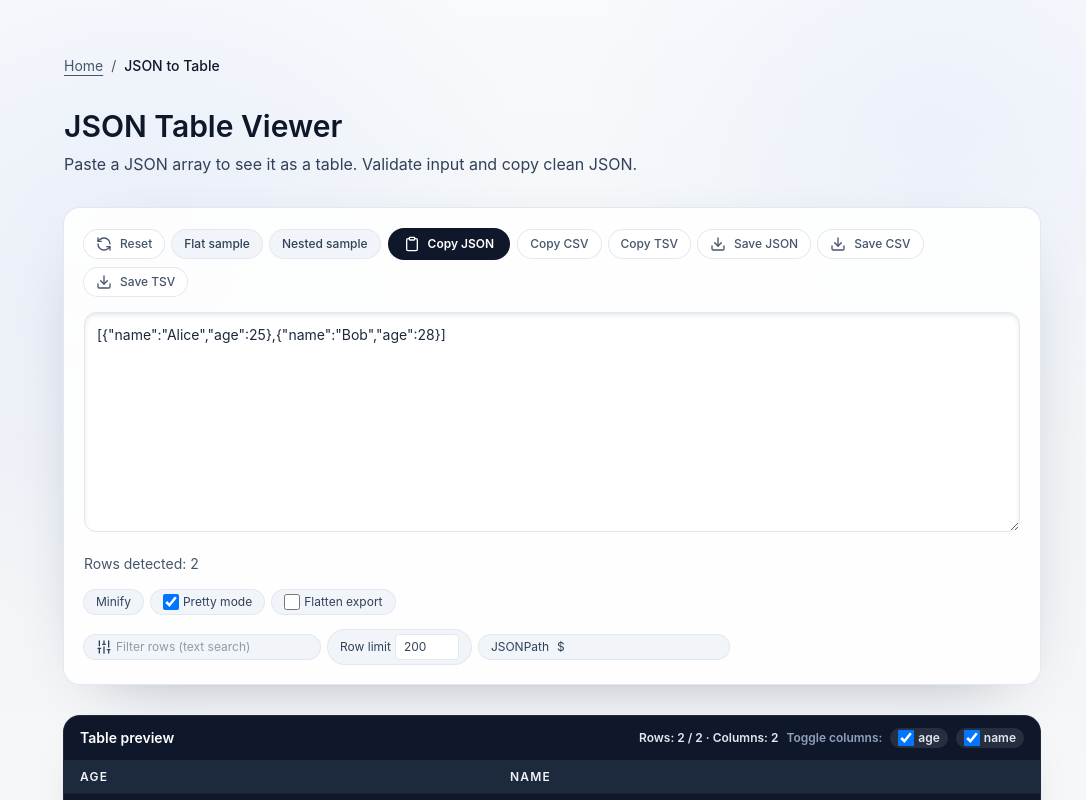
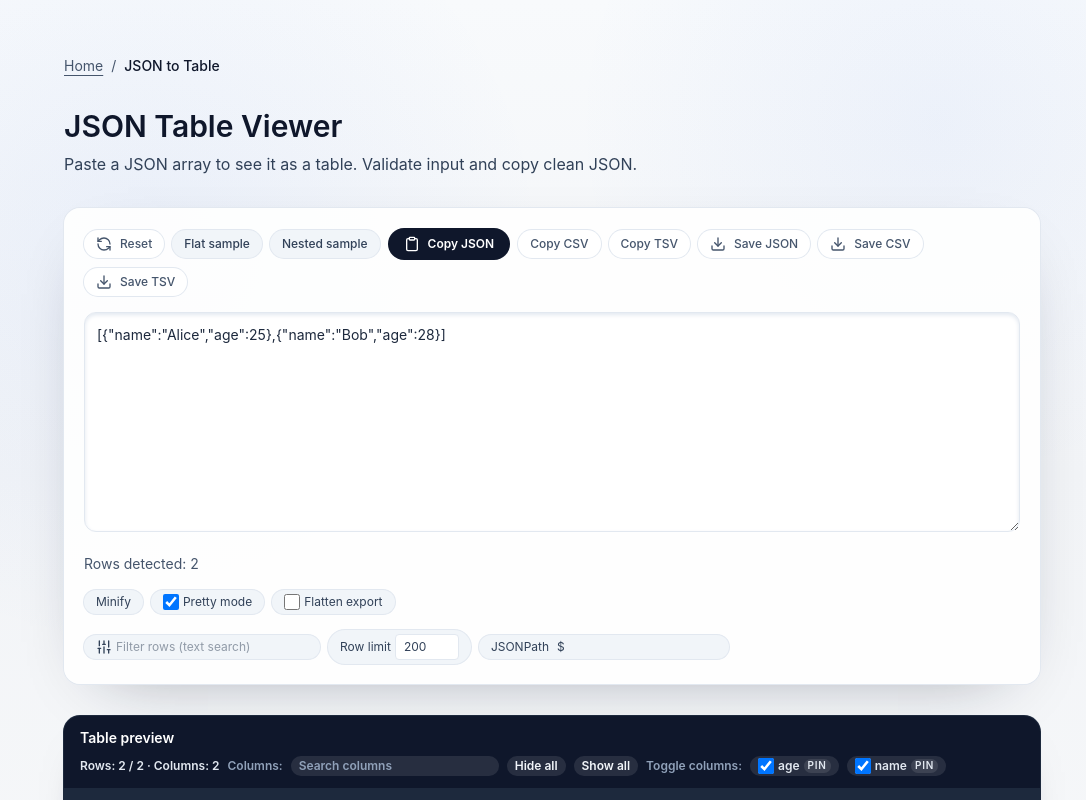
Before and after one commit to ChainPix/custom-website, a Next.js app: page /json-table in a window 1280 px wide. Shown: the top 800 px of the page, without its empty margins (88-1174 px from the left). Built offline with nearby package versions, Linux system fonts and the light colour scheme; no server answers.

Commit message:
Add json-table column controls

```diff
--- a/app/(tools)/json-table/JSON_TABLE.md
+++ b/app/(tools)/json-table/JSON_TABLE.md
@@ -13,6 +13,7 @@
 - Export: Deterministic header ordering, CSV uses `text/csv`, optional TSV, and a flatten toggle for nested data.
 - Rendering: Table preview caps displayed rows to avoid DOM churn on huge datasets.
 - Data: Auto-wraps single objects, supports arrays of primitives via a `value` column, and lets users target deep arrays with a JSONPath selector.
+- Columns: Search/filter columns, hide/show all, drag to reorder, pin to the left, and persist hidden/row limit/sort/input in localStorage.
 
 ## Remaining gaps / next ideas
 - Allow expanding nested objects/arrays instead of stringifying; optional “flatten” view.
--- a/app/(tools)/json-table/client.tsx
+++ b/app/(tools)/json-table/client.tsx
@@ -1,7 +1,7 @@
 "use client";
 
 import Link from "next/link";
-import { useMemo, useState } from "react";
+import { useEffect, useMemo, useState } from "react";
 import { Check, Clipboard, Download, RefreshCcw, Sliders } from "lucide-react";
 
 type Row = Record<string, unknown>;
@@ -15,6 +15,9 @@ export default function JsonTableClient() {
   const [sortDir, setSortDir] = useState<"asc" | "desc">("asc");
   const [rowLimit, setRowLimit] = useState(200);
   const [hiddenCols, setHiddenCols] = useState<Set<string>>(new Set());
+  const [columnOrder, setColumnOrder] = useState<string[]>([]);
+  const [columnSearch, setColumnSearch] = useState("");
+  const [pinnedCol, setPinnedCol] = useState<string | null>(null);
   const MAX_CHARS = 40000;
   const MAX_RENDER_ROWS = 1000;
   const [pretty, setPretty] = useState(true);
@@ -171,6 +174,59 @@ export default function JsonTableClient() {
     }
   }, [input, jsonPath]);
 
+  useEffect(() => {
+    if (typeof window === "undefined") return;
+    const saved = window.localStorage.getItem("json-table-preferences");
+    if (!saved) return;
+    try {
+      const parsedSaved = JSON.parse(saved) as {
+        input?: string;
+        rowLimit?: number;
+        hiddenCols?: string[];
+        sortKey?: string | null;
+        sortDir?: "asc" | "desc";
+      };
+      if (typeof parsedSaved.input === "string") setInput(parsedSaved.input);
+      if (typeof parsedSaved.rowLimit === "number") setRowLimit(parsedSaved.rowLimit);
+      if (Array.isArray(parsedSaved.hiddenCols)) setHiddenCols(new Set(parsedSaved.hiddenCols));
+      if (typeof parsedSaved.sortKey === "string" || parsedSaved.sortKey === null) setSortKey(parsedSaved.sortKey ?? null);
+      if (parsedSaved.sortDir === "asc" || parsedSaved.sortDir === "desc") setSortDir(parsedSaved.sortDir);
+    } catch {
+      // Ignore malformed localStorage entries.
+    }
+  }, []);
+
+  useEffect(() => {
+    if (typeof window === "undefined") return;
+    const payload = {
+      input,
+      rowLimit,
+      hiddenCols: Array.from(hiddenCols),
+      sortKey,
+      sortDir,
+    };
+    window.localStorage.setItem("json-table-preferences", JSON.stringify(payload));
+  }, [input, rowLimit, hiddenCols, sortKey, sortDir]);
+
+  useEffect(() => {
+    if (!parsed.headers.length) return;
+    setColumnOrder((prev) => {
+      const existing = prev.filter((col) => parsed.headers.includes(col));
+      parsed.headers.forEach((col) => {
+        if (!existing.includes(col)) existing.push(col);
+      });
+      return existing;
+    });
+    setHiddenCols((prev) => new Set([...prev].filter((col) => parsed.headers.includes(col))));
+    if (pinnedCol && !parsed.headers.includes(pinnedCol)) setPinnedCol(null);
+  }, [parsed.headers, pinnedCol]);
+
+  const orderedHeaders = useMemo(() => {
+    const base = columnOrder.length ? columnOrder : parsed.headers;
+    if (!pinnedCol) return base;
+    return [pinnedCol, ...base.filter((col) => col !== pinnedCol)];
+  }, [columnOrder, parsed.headers, pinnedCol]);
+
   const indexedRows = useMemo(() => {
     if (parsed.error) return [];
     const rows = parsed.rows.slice(0, rowLimit);
@@ -321,6 +377,19 @@ export default function JsonTableClient() {
       setSortKey(key);
       setSortDir("asc");
     }
+  };
+
+  const handleColumnDrop = (from: string, to: string) => {
+    if (from === to) return;
+    setColumnOrder((prev) => {
+      const order = prev.length ? [...prev] : [...parsed.headers];
+      const fromIndex = order.indexOf(from);
+      const toIndex = order.indexOf(to);
+      if (fromIndex < 0 || toIndex < 0) return order;
+      order.splice(fromIndex, 1);
+      order.splice(toIndex, 0, from);
+      return order;
+    });
   };
 
   const toggleCol = (col: string) => {
@@ -555,9 +624,49 @@ export default function JsonTableClient() {
             <span>
               Rows: {visibleRows.length} / {parsed.rows.length} · Columns: {parsed.headers.length}
             </span>
+            <div className="flex flex-wrap items-center gap-2">
+              <span className="text-slate-400">Columns:</span>
+              <input
+                type="text"
+                value={columnSearch}
+                onChange={(e) => setColumnSearch(e.target.value)}
+                placeholder="Search columns"
+                className="rounded-full bg-white/10 px-2 py-0.5 text-xs text-slate-100 placeholder:text-slate-400 focus:outline-none"
+                aria-label="Search columns"
+              />
+              <button
+                type="button"
+                onClick={() => setHiddenCols(new Set(parsed.headers.map(String)))}
+                className="rounded-full bg-white/10 px-2 py-0.5 text-xs text-slate-100 transition hover:bg-white/20"
+              >
+                Hide all
+              </button>
+              <button
+                type="button"
+                onClick={() => setHiddenCols(new Set())}
+                className="rounded-full bg-white/10 px-2 py-0.5 text-xs text-slate-100 transition hover:bg-white/20"
+              >
+                Show all
+              </button>
+            </div>
             <span className="text-slate-400">Toggle columns:</span>
-            {parsed.headers.map((h) => (
-              <label key={String(h)} className="flex items-center gap-1 rounded-full bg-white/10 px-2 py-0.5">
+            {orderedHeaders
+              .filter((h) => h.toLowerCase().includes(columnSearch.trim().toLowerCase()))
+              .map((h) => (
+                <div
+                  key={String(h)}
+                  draggable
+                  onDragStart={(event) => {
+                    event.dataTransfer.setData("text/plain", String(h));
+                  }}
+                  onDragOver={(event) => event.preventDefault()}
+                  onDrop={(event) => {
+                    event.preventDefault();
+                    handleColumnDrop(event.dataTransfer.getData("text/plain"), String(h));
+                  }}
+                  className="flex items-center gap-1 rounded-full bg-white/10 px-2 py-0.5"
+                  title="Drag to reorder"
+                >
                   <input
                     type="checkbox"
                     checked={!hiddenCols.has(String(h))}
@@ -565,8 +674,16 @@ export default function JsonTableClient() {
                     className="h-4 w-4 rounded border-slate-300 text-slate-900 focus:ring-slate-300"
                     aria-label={`Toggle column ${String(h)}`}
                   />
-                {String(h)}
-              </label>
+                  <span>{String(h)}</span>
+                  <button
+                    type="button"
+                    onClick={() => setPinnedCol((prev) => (prev === String(h) ? null : String(h)))}
+                    className="rounded-full bg-white/10 px-1 text-[10px] uppercase tracking-[0.08em] text-slate-200 transition hover:bg-white/20"
+                    aria-label={`Pin column ${String(h)} left`}
+                  >
+                    {pinnedCol === String(h) ? "Pinned" : "Pin"}
+                  </button>
+                </div>
               ))}
           </div>
         </div>
@@ -577,13 +694,22 @@ export default function JsonTableClient() {
             <table className="min-w-full text-left text-sm text-slate-100">
               <thead className="sticky top-0 bg-slate-800">
                 <tr>
-                  {parsed.headers
+                  {orderedHeaders
                     .filter((h) => !hiddenCols.has(String(h)))
                     .map((h) => (
                       <th
                         key={String(h)}
                         className="cursor-pointer px-4 py-2 font-semibold uppercase tracking-[0.1em] text-xs"
                         onClick={() => handleSort(String(h))}
+                        draggable
+                        onDragStart={(event) => {
+                          event.dataTransfer.setData("text/plain", String(h));
+                        }}
+                        onDragOver={(event) => event.preventDefault()}
+                        onDrop={(event) => {
+                          event.preventDefault();
+                          handleColumnDrop(event.dataTransfer.getData("text/plain"), String(h));
+                        }}
                       >
                         {String(h)} {sortKey === String(h) ? (sortDir === "asc" ? "▲" : "▼") : ""}
                       </th>
@@ -593,7 +719,7 @@ export default function JsonTableClient() {
               <tbody>
                 {visibleRows.map((row, idx) => (
                   <tr key={idx} className="border-t border-slate-800/60">
-                    {parsed.headers
+                    {orderedHeaders
                       .filter((h) => !hiddenCols.has(String(h)))
                       .map((h) => {
                         const key = String(h);
```
Lines whose indentation alone changed are shown as unchanged.
